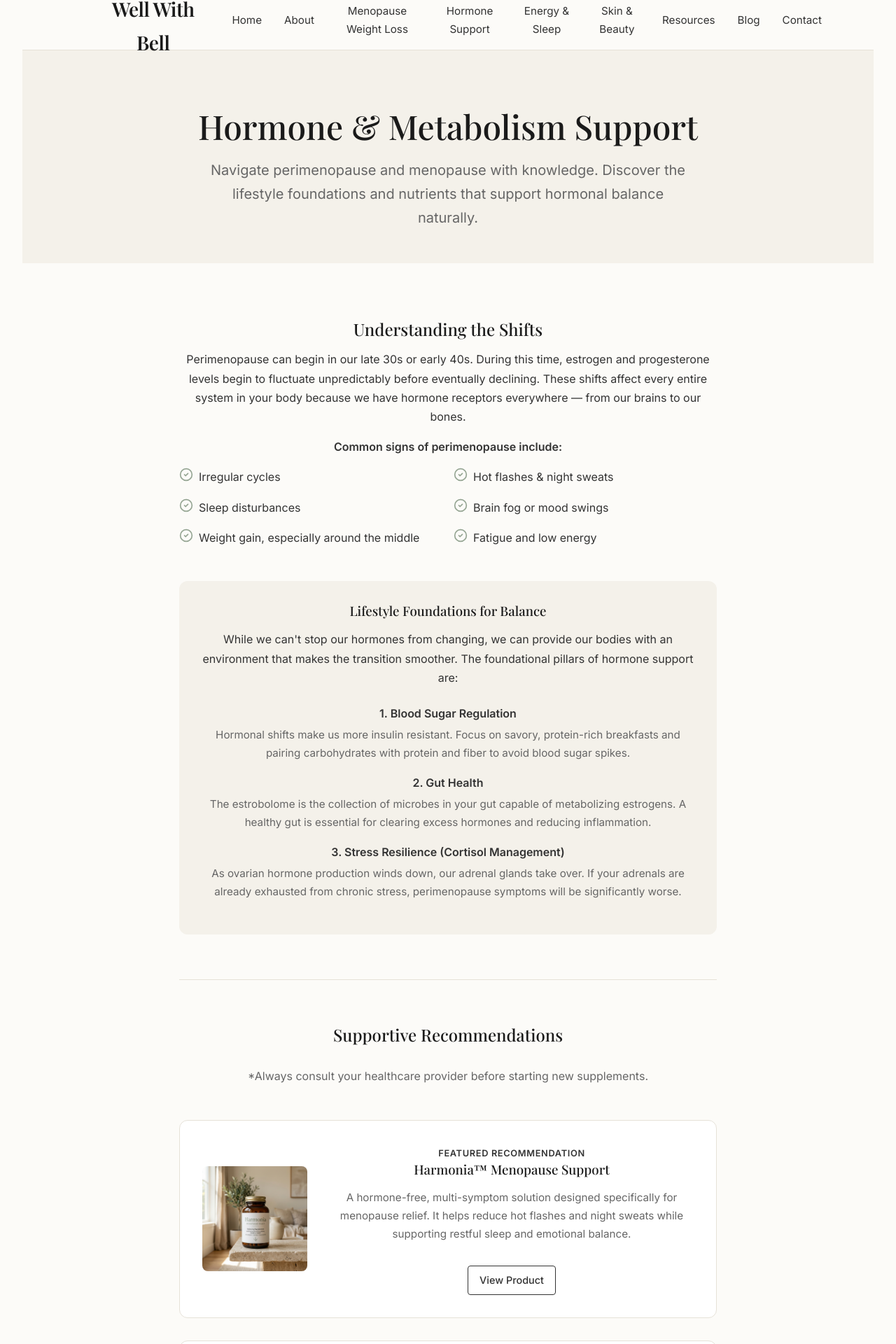
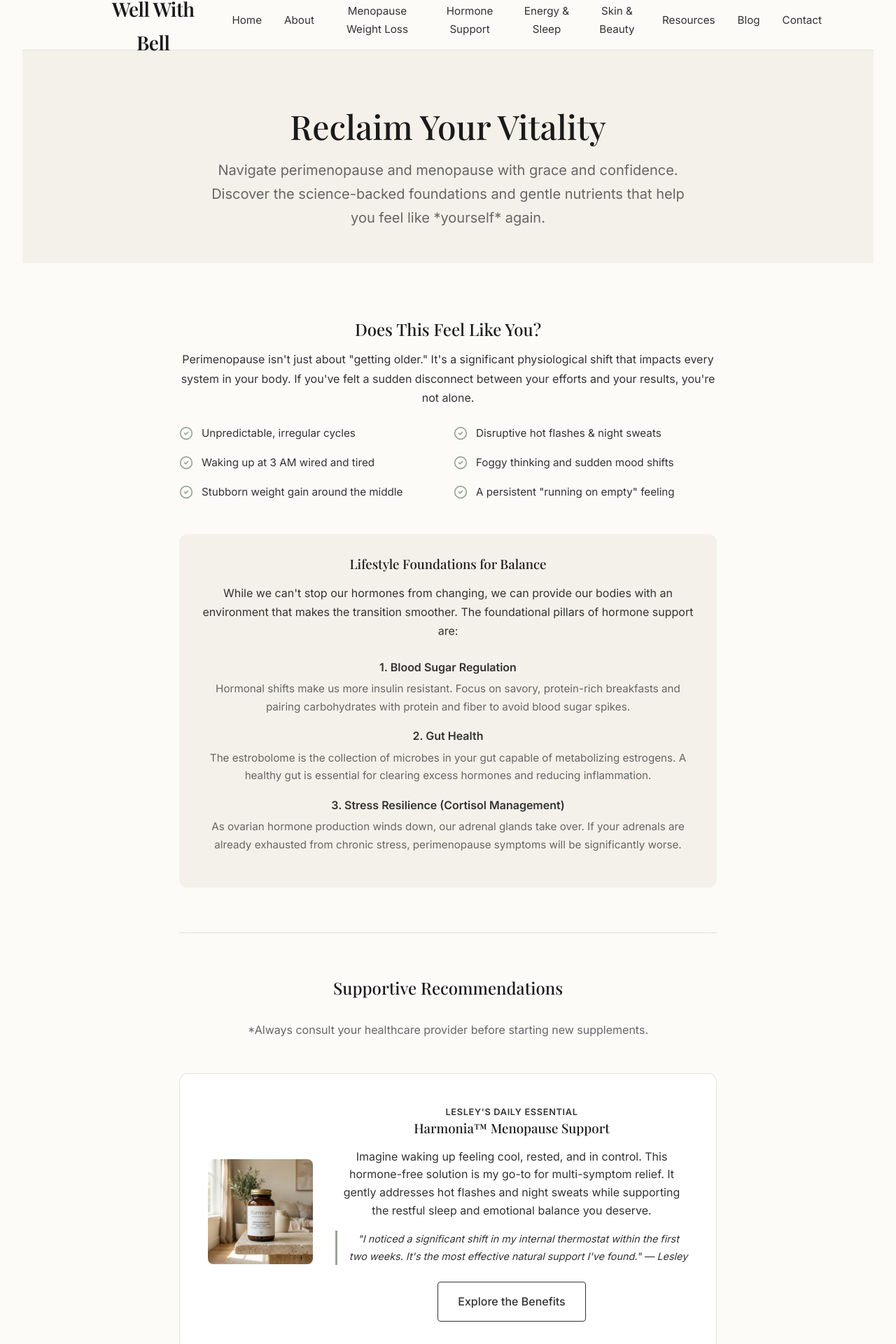
Before and after one commit to ads-ux/wellwithbell, a React (Vite) app: page /hormone-support in a window 1280 px wide. Shown: the part 41-1961 px from the top of the page at 70% size. Built offline with nearby package versions, Linux system fonts and the light colour scheme.

Commit message:
Apply senior CRO optimizations to Hormone Support and Energy & Sleep pages

```diff
--- a/src/pages/EnergyAndSleep.jsx
+++ b/src/pages/EnergyAndSleep.jsx
@@ -6,10 +6,10 @@ export default function EnergyAndSleep() {
         <div className="page-container">
             <header className="page-header">
                 <div className="container">
-                    <h1 className="page-title">Energy & Sleep Optimization</h1>
+                    <h1 className="page-title">Wake Up Refreshed</h1>
                     <p className="page-subtitle">
-                        Combating midlife fatigue requires more than just caffeine. Learn how to soothe
-                        your nervous system, manage cortisol, and finally get a good night's sleep.
+                        Move beyond "wired and tired." Learn how to soothe your nervous system,
+                        balance your cortisol, and reclaim the deep, restorative sleep your body craves.
                     </p>
                 </div>
             </header>
@@ -76,15 +76,22 @@ export default function EnergyAndSleep() {
                     <div className="recommendations">
                         <h2 className="text-center" style={{ marginBottom: '2rem' }}>Supportive Recommendations</h2>
 
-                        <div className="product-card" style={{ display: 'flex', gap: '2rem', background: '#fff', border: '1px solid var(--border-color)', borderRadius: '12px', padding: '2rem', marginBottom: '2rem', alignItems: 'center' }}>
+                        <div className="product-card" style={{ display: 'flex', gap: '2rem', background: '#fff', border: '1px solid var(--border-color)', borderRadius: '12px', padding: '2.5rem', marginBottom: '2rem', alignItems: 'center' }}>
                             <img src="/prod-cherry.png" alt="Renewal Sleep Support™" style={{ width: '150px', height: '150px', objectFit: 'cover', borderRadius: '8px', flexShrink: 0 }} />
                             <div>
-                                <span style={{ color: 'var(--accent-terracotta)', fontWeight: 'bold', fontSize: '0.8rem', textTransform: 'uppercase', letterSpacing: '0.05em' }}>Bedtime Ritual</span>
+                                <span style={{ color: 'var(--accent-terracotta)', fontWeight: 'bold', fontSize: '0.8rem', textTransform: 'uppercase', letterSpacing: '0.05em' }}>My Bedtime Essential</span>
                                 <h3>Renewal Sleep Support™</h3>
-                                <p style={{ fontSize: '0.95rem', color: 'var(--text-light)' }}>
-                                    A fast-acting oral spray with melatonin and botanicals to help realign your natural sleep cycle and improve sleep quality without the grogginess of traditional sleep aids.
+                                <p style={{ fontSize: '1rem', color: 'var(--text-main)', marginBottom: '1rem', lineHeight: '1.6' }}>
+                                    Finally quiet the 3 AM mind. This fast-acting oral spray uses gentle melatonin and calming
+                                    botanicals to help you drift off naturally and stay asleep through the night, so you can
+                                    wake up without that heavy, groggy feeling.
                                 </p>
-                                <a href="https://www.isagenix.com/share/4LDSJ1R" target="_blank" rel="noopener noreferrer" className="btn btn-secondary btn-sm" style={{ marginTop: '1rem', display: 'inline-block' }}>View Product</a>
+                                <div style={{ borderLeft: '3px solid var(--accent-sage)', paddingLeft: '1rem', marginBottom: '1.5rem' }}>
+                                    <p style={{ fontSize: '0.9rem', fontStyle: 'italic', margin: 0 }}>
+                                        "This changed the game for those mid-night wake-ups. It's clean, effective, and works within minutes." — Lesley
+                                    </p>
+                                </div>
+                                <a href="https://www.isagenix.com/share/4LDSJ1R" target="_blank" rel="noopener noreferrer" className="btn btn-secondary" style={{ display: 'inline-block' }}>Discover Restful Sleep</a>
                             </div>
                         </div>
 
--- a/src/pages/HormoneSupport.jsx
+++ b/src/pages/HormoneSupport.jsx
@@ -6,10 +6,10 @@ export default function HormoneSupport() {
         <div className="page-container">
             <header className="page-header">
                 <div className="container">
-                    <h1 className="page-title">Hormone & Metabolism Support</h1>
+                    <h1 className="page-title">Reclaim Your Vitality</h1>
                     <p className="page-subtitle">
-                        Navigate perimenopause and menopause with knowledge. Discover the lifestyle
-                        foundations and nutrients that support hormonal balance naturally.
+                        Navigate perimenopause and menopause with grace and confidence. Discover the science-backed
+                        foundations and gentle nutrients that help you feel like *yourself* again.
                     </p>
                 </div>
             </header>
@@ -17,23 +17,19 @@ export default function HormoneSupport() {
             <section className="section">
                 <div className="container" style={{ maxWidth: '800px' }}>
                     <div className="content-block" style={{ marginBottom: '3rem' }}>
-                        <h2>Understanding the Shifts</h2>
+                        <h2>Does This Feel Like You?</h2>
                         <p>
-                            Perimenopause can begin in our late 30s or early 40s. During this time, estrogen and
-                            progesterone levels begin to fluctuate unpredictably before eventually declining.
-                            These shifts affect every entire system in your body because we have hormone receptors
-                            everywhere — from our brains to our bones.
+                            Perimenopause isn't just about "getting older." It's a significant physiological shift
+                            that impacts every system in your body. If you've felt a sudden disconnect between
+                            your efforts and your results, you're not alone.
                         </p>
-                        <p>
-                            <strong>Common signs of perimenopause include:</strong>
-                        </p>
-                        <ul style={{ display: 'grid', gridTemplateColumns: '1fr 1fr', gap: '1rem', listStyle: 'none', padding: 0, marginTop: '1rem' }}>
-                            <li style={{ display: 'flex', gap: '0.5rem' }}><CheckCircle2 size={20} color="var(--accent-sage)" /> <span>Irregular cycles</span></li>
-                            <li style={{ display: 'flex', gap: '0.5rem' }}><CheckCircle2 size={20} color="var(--accent-sage)" /> <span>Hot flashes & night sweats</span></li>
-                            <li style={{ display: 'flex', gap: '0.5rem' }}><CheckCircle2 size={20} color="var(--accent-sage)" /> <span>Sleep disturbances</span></li>
-                            <li style={{ display: 'flex', gap: '0.5rem' }}><CheckCircle2 size={20} color="var(--accent-sage)" /> <span>Brain fog or mood swings</span></li>
-                            <li style={{ display: 'flex', gap: '0.5rem' }}><CheckCircle2 size={20} color="var(--accent-sage)" /> <span>Weight gain, especially around the middle</span></li>
-                            <li style={{ display: 'flex', gap: '0.5rem' }}><CheckCircle2 size={20} color="var(--accent-sage)" /> <span>Fatigue and low energy</span></li>
+                        <ul style={{ display: 'grid', gridTemplateColumns: '1fr 1fr', gap: '1rem', listStyle: 'none', padding: 0, marginTop: '1.5rem' }}>
+                            <li style={{ display: 'flex', gap: '0.75rem', alignItems: 'center' }}><CheckCircle2 size={20} color="var(--accent-sage)" /> <span style={{ fontSize: '0.95rem' }}>Unpredictable, irregular cycles</span></li>
+                            <li style={{ display: 'flex', gap: '0.75rem', alignItems: 'center' }}><CheckCircle2 size={20} color="var(--accent-sage)" /> <span style={{ fontSize: '0.95rem' }}>Disruptive hot flashes & night sweats</span></li>
+                            <li style={{ display: 'flex', gap: '0.75rem', alignItems: 'center' }}><CheckCircle2 size={20} color="var(--accent-sage)" /> <span style={{ fontSize: '0.95rem' }}>Waking up at 3 AM wired and tired</span></li>
+                            <li style={{ display: 'flex', gap: '0.75rem', alignItems: 'center' }}><CheckCircle2 size={20} color="var(--accent-sage)" /> <span style={{ fontSize: '0.95rem' }}>Foggy thinking and sudden mood shifts</span></li>
+                            <li style={{ display: 'flex', gap: '0.75rem', alignItems: 'center' }}><CheckCircle2 size={20} color="var(--accent-sage)" /> <span style={{ fontSize: '0.95rem' }}>Stubborn weight gain around the middle</span></li>
+                            <li style={{ display: 'flex', gap: '0.75rem', alignItems: 'center' }}><CheckCircle2 size={20} color="var(--accent-sage)" /> <span style={{ fontSize: '0.95rem' }}>A persistent "running on empty" feeling</span></li>
                         </ul>
                     </div>
 
@@ -67,15 +63,22 @@ export default function HormoneSupport() {
                         <h2 className="text-center" style={{ marginBottom: '2rem' }}>Supportive Recommendations</h2>
                         <p className="text-center" style={{ color: 'var(--text-light)', marginBottom: '3rem' }}>*Always consult your healthcare provider before starting new supplements.</p>
 
-                        <div className="product-card" style={{ display: 'flex', gap: '2rem', background: '#fff', border: '1px solid var(--border-color)', borderRadius: '12px', padding: '2rem', marginBottom: '2rem', alignItems: 'center' }}>
+                        <div className="product-card" style={{ display: 'flex', gap: '2rem', background: '#fff', border: '1px solid var(--border-color)', borderRadius: '12px', padding: '2.5rem', marginBottom: '2rem', alignItems: 'center' }}>
                             <img src="/prod-harmonia.png" alt="Harmonia™ Menopause Support" style={{ width: '150px', height: '150px', objectFit: 'cover', borderRadius: '8px', flexShrink: 0 }} />
                             <div>
-                                <span style={{ color: 'var(--accent-terracotta)', fontWeight: 'bold', fontSize: '0.8rem', textTransform: 'uppercase', letterSpacing: '0.05em' }}>Featured Recommendation</span>
+                                <span style={{ color: 'var(--accent-terracotta)', fontWeight: 'bold', fontSize: '0.8rem', textTransform: 'uppercase', letterSpacing: '0.05em' }}>Lesley's Daily Essential</span>
                                 <h3>Harmonia™ Menopause Support</h3>
-                                <p style={{ fontSize: '0.95rem', color: 'var(--text-light)' }}>
-                                    A hormone-free, multi-symptom solution designed specifically for menopause relief. It helps reduce hot flashes and night sweats while supporting restful sleep and emotional balance.
+                                <p style={{ fontSize: '1rem', color: 'var(--text-main)', marginBottom: '1rem', lineHeight: '1.6' }}>
+                                    Imagine waking up feeling cool, rested, and in control. This hormone-free solution
+                                    is my go-to for multi-symptom relief. It gently addresses hot flashes and night sweats
+                                    while supporting the restful sleep and emotional balance you deserve.
                                 </p>
-                                <a href="https://www.isagenix.com/share/4LDSBNY" target="_blank" rel="noopener noreferrer" className="btn btn-secondary btn-sm" style={{ marginTop: '1rem', display: 'inline-block' }}>View Product</a>
+                                <div style={{ borderLeft: '3px solid var(--accent-sage)', paddingLeft: '1rem', marginBottom: '1.5rem' }}>
+                                    <p style={{ fontSize: '0.9rem', fontStyle: 'italic', margin: 0 }}>
+                                        "I noticed a significant shift in my internal thermostat within the first two weeks. It's the most effective natural support I've found." — Lesley
+                                    </p>
+                                </div>
+                                <a href="https://www.isagenix.com/share/4LDSBNY" target="_blank" rel="noopener noreferrer" className="btn btn-secondary" style={{ display: 'inline-block' }}>Explore the Benefits</a>
                             </div>
                         </div>
 
```
